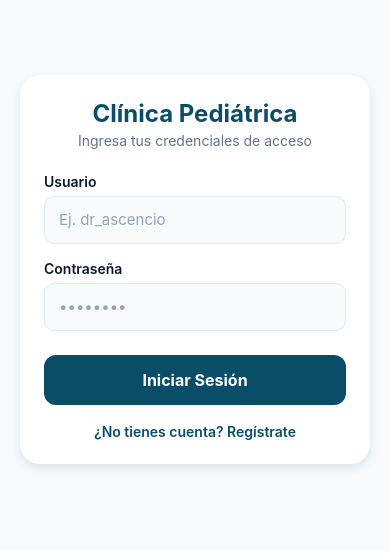
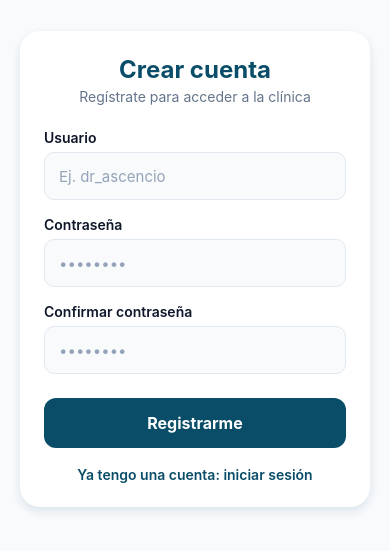
Before and after one commit to Ascencio7/CLINICA_PEDIATRICA_GUIA_1_DAMA, a React Native app: screen /Register in a window 390 px wide. Shown: the part 153-704 px from the top of the page. Built offline with nearby package versions, Linux system fonts and the light colour scheme; no server answers.

Commit message:
Semana 9 Guia MongoDB

```diff
--- a/App.js
+++ b/App.js
@@ -8,6 +8,7 @@ import { useSafeAreaInsets } from 'react-native-safe-area-context';
 
 // Pantallas con los nombres EXACTOS de tu estructura
 import LoginScreen from './frontend/src/screens/LoginScreen';
+import RegisterScreen from './frontend/src/screens/RegisterScreen';
 import HomeScreen from './frontend/src/screens/HomeScreen';
 import ProfileScreen from './frontend/src/screens/ProfileScreen';
 import SettingsScreen from './frontend/src/screens/SettingsScreen';
@@ -106,6 +107,11 @@ const AppContent = () => {
           component={LoginScreen}
           options={{ headerShown: false }}
         />
+        <Stack.Screen
+          name="Register"
+          component={RegisterScreen}
+          options={{ headerShown: false }}
+        />
         <Stack.Screen name="Private" component={PrivateStack} options={{ headerShown: false }} />
         </Stack.Navigator>
       </NavigationContainer>
--- a/frontend/src/screens/LoginScreen.js
+++ b/frontend/src/screens/LoginScreen.js
@@ -9,7 +9,6 @@ const LoginScreen = ({ navigation }) => {
   const { setUserName, setToken, colors } = useSession();
   const [username, setUsername] = useState('');
   const [password, setPassword] = useState('');
-  const [registerMode, setRegisterMode] = useState(false);
 
   const handleSubmit = async () => {
     if (!username.trim() || !password.trim()) {
@@ -18,7 +17,7 @@ const LoginScreen = ({ navigation }) => {
     }
 
     try {
-      const response = await fetch(`${API}/auth/${registerMode ? 'register' : 'login'}`, {
+      const response = await fetch(`${API}/auth/login`, {
         method: 'POST',
         headers: { 'Content-Type': 'application/json' },
         body: JSON.stringify({ nombreUsuario: username.trim(), password }),
@@ -27,12 +26,6 @@ const LoginScreen = ({ navigation }) => {
 
       if (!response.ok) {
         throw new Error(data.msg || 'No se pudo iniciar sesión.');
-      }
-
-      if (registerMode) {
-        alert('Usuario registrado. Ahora puedes iniciar sesión.');
-        setRegisterMode(false);
-        return;
       }
 
       if (!data.token) throw new Error('La respuesta no contiene un token de acceso.');
@@ -60,7 +53,7 @@ const LoginScreen = ({ navigation }) => {
           {/* Logo / Encabezado */}
           <View style={styles.header}>
             <Text style={styles.title}>Clínica Pediátrica</Text>
-            <Text style={[styles.subtitle, { color: colors.secondaryText }]}>{registerMode ? 'Crea tu cuenta de acceso' : 'Ingresa tus credenciales de acceso'}</Text>
+            <Text style={[styles.subtitle, { color: colors.secondaryText }]}>Ingresa tus credenciales de acceso</Text>
           </View>
 
           {/* Formulario */}
@@ -91,11 +84,11 @@ const LoginScreen = ({ navigation }) => {
               activeOpacity={0.8}
               onPress={handleSubmit}
             >
-              <Text style={styles.buttonText}>{registerMode ? 'Registrarme' : 'Iniciar Sesión'}</Text>
+              <Text style={styles.buttonText}>Iniciar Sesión</Text>
             </TouchableOpacity>
 
-            <TouchableOpacity style={styles.switchButton} onPress={() => setRegisterMode(current => !current)}>
-              <Text style={styles.switchText}>{registerMode ? 'Ya tengo una cuenta: iniciar sesión' : '¿No tienes cuenta? Regístrate'}</Text>
+            <TouchableOpacity style={styles.switchButton} onPress={() => navigation.navigate('Register')}>
+              <Text style={styles.switchText}>¿No tienes cuenta? Regístrate</Text>
             </TouchableOpacity>
           </View>
 
--- /dev/null
+++ b/frontend/src/screens/RegisterScreen.js
@@ -0,0 +1,138 @@
+import React, { useState } from 'react';
+import { KeyboardAvoidingView, Platform, StyleSheet, Text, TextInput, TouchableOpacity, View } from 'react-native';
+import { SafeAreaView } from 'react-native-safe-area-context';
+import API from '../config';
+import { useSession } from '../context/SessionContext';
+
+const RegisterScreen = ({ navigation }) => {
+  const { colors } = useSession();
+  const [username, setUsername] = useState('');
+  const [password, setPassword] = useState('');
+  const [confirmPassword, setConfirmPassword] = useState('');
+
+  const handleRegister = async () => {
+    if (!username.trim() || !password.trim() || !confirmPassword.trim()) {
+      alert('Por favor completa todos los campos.');
+      return;
+    }
+
+    if (password !== confirmPassword) {
+      alert('Las contraseñas no coinciden.');
+      return;
+    }
+
+    try {
+      const response = await fetch(`${API}/auth/register`, {
+        method: 'POST',
+        headers: { 'Content-Type': 'application/json' },
+        body: JSON.stringify({ nombreUsuario: username.trim(), password }),
+      });
+      const data = await response.json();
+
+      if (!response.ok) throw new Error(data.msg || 'No se pudo registrar el usuario.');
+
+      alert('Usuario registrado. Ahora puedes iniciar sesión.');
+      navigation.replace('Login');
+    } catch (error) {
+      alert(error.message || 'No se pudo registrar el usuario.');
+    }
+  };
+
+  return (
+    <SafeAreaView style={[styles.safeArea, { backgroundColor: colors.background }]}>
+      <KeyboardAvoidingView
+        behavior={Platform.OS === 'ios' ? 'padding' : 'height'}
+        style={styles.container}
+      >
+        <View style={[styles.card, { backgroundColor: colors.surface }]}>
+          <View style={styles.header}>
+            <Text style={styles.title}>Crear cuenta</Text>
+            <Text style={[styles.subtitle, { color: colors.secondaryText }]}>Regístrate para acceder a la clínica</Text>
+          </View>
+
+          <View style={styles.form}>
+            <Text style={[styles.label, { color: colors.text }]}>Usuario</Text>
+            <TextInput
+              style={[styles.input, { backgroundColor: colors.input, borderColor: colors.border, color: colors.text }]}
+              onChangeText={setUsername}
+              value={username}
+              placeholder="Ej. dr_ascencio"
+              placeholderTextColor="#94A3B8"
+              autoCapitalize="none"
+              autoCorrect={false}
+            />
+
+            <Text style={[styles.label, { color: colors.text }]}>Contraseña</Text>
+            <TextInput
+              style={[styles.input, { backgroundColor: colors.input, borderColor: colors.border, color: colors.text }]}
+              onChangeText={setPassword}
+              value={password}
+              placeholder="••••••••"
+              placeholderTextColor="#94A3B8"
+              secureTextEntry
+            />
+
+            <Text style={[styles.label, { color: colors.text }]}>Confirmar contraseña</Text>
+            <TextInput
+              style={[styles.input, { backgroundColor: colors.input, borderColor: colors.border, color: colors.text }]}
+              onChangeText={setConfirmPassword}
+              value={confirmPassword}
+              placeholder="••••••••"
+              placeholderTextColor="#94A3B8"
+              secureTextEntry
+            />
+
+            <TouchableOpacity style={styles.button} activeOpacity={0.8} onPress={handleRegister}>
+              <Text style={styles.buttonText}>Registrarme</Text>
+            </TouchableOpacity>
+
+            <TouchableOpacity style={styles.switchButton} onPress={() => navigation.goBack()}>
+              <Text style={styles.switchText}>Ya tengo una cuenta: iniciar sesión</Text>
+            </TouchableOpacity>
+          </View>
+        </View>
+      </KeyboardAvoidingView>
+    </SafeAreaView>
+  );
+};
+
+const styles = StyleSheet.create({
+  safeArea: { flex: 1 },
+  container: { flex: 1, justifyContent: 'center', paddingHorizontal: 20 },
+  card: {
+    borderRadius: 20,
+    padding: 24,
+    elevation: 4,
+    shadowColor: '#0A4D68',
+    shadowOffset: { width: 0, height: 4 },
+    shadowOpacity: 0.12,
+    shadowRadius: 10,
+  },
+  header: { alignItems: 'center', marginBottom: 24 },
+  title: { fontSize: 24, fontWeight: 'bold', color: '#0A4D68' },
+  subtitle: { fontSize: 14, marginTop: 4 },
+  form: { width: '100%' },
+  label: { fontSize: 14, fontWeight: '600', marginBottom: 6 },
+  input: {
+    height: 48,
+    borderWidth: 1,
+    borderRadius: 10,
+    paddingHorizontal: 14,
+    fontSize: 15,
+    marginBottom: 16,
+  },
+  button: {
+    backgroundColor: '#0A4D68',
+    height: 50,
+    borderRadius: 12,
+    justifyContent: 'center',
+    alignItems: 'center',
+    marginTop: 8,
+    elevation: 2,
+  },
+  buttonText: { color: '#FFFFFF', fontSize: 16, fontWeight: 'bold' },
+  switchButton: { alignItems: 'center', marginTop: 18 },
+  switchText: { color: '#0A4D68', fontSize: 14, fontWeight: '600' },
+});
+
+export default RegisterScreen;
```
